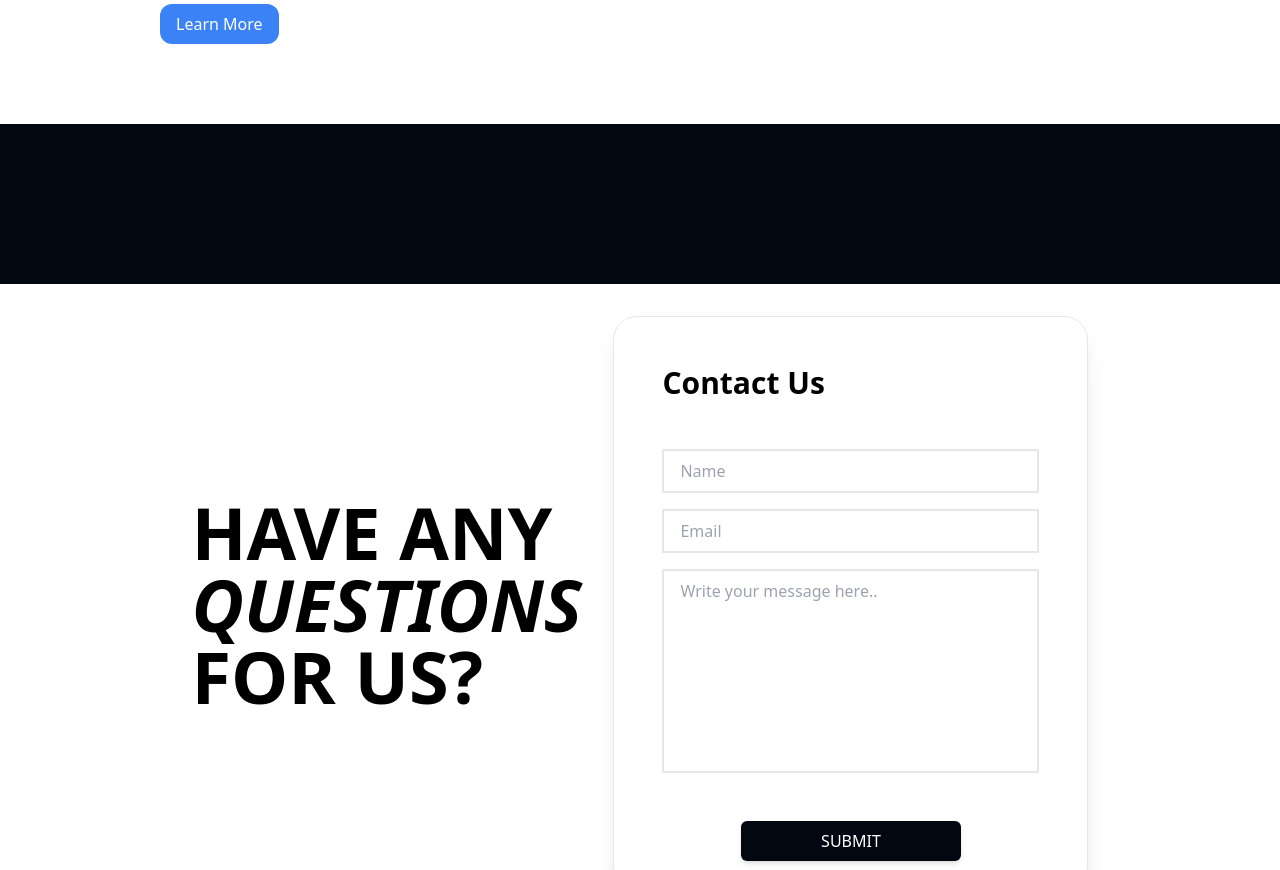
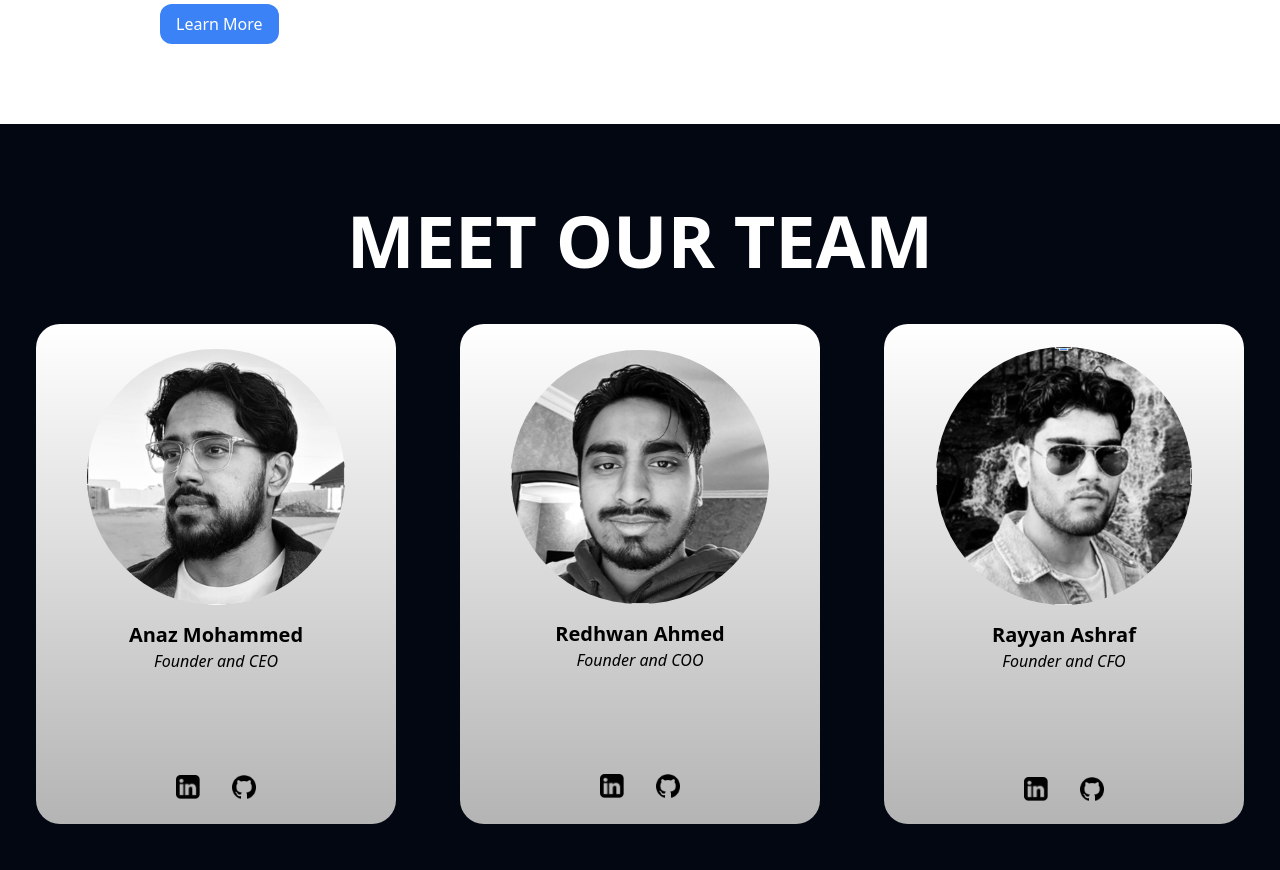
Before and after one commit to noculant/github.io, a website: page index.html in a window 1280 px wide. Shown: the part 1840-2710 px from the top of the page. Drawn offline with Linux system fonts and the light colour scheme.

Commit message:
Most of the static stuff complate

```diff
--- a/index.html
+++ b/index.html
@@ -74,8 +74,45 @@
                 <img src="assets/NOC.png" alt="Network On Campus Product Pic">
             </div>
         </section>
-        <section id="MeetTheTeam" class="py-20 bg-gray-950">
-
+        <section id="MeetTheTeam" class="py-20 bg-gray-950 flex flex-col items-center gap-12">
+            <div class="text-7xl text-white font-bold">
+                MEET OUR TEAM
+            </div>
+            <div class="flex gap-16 justify-center">
+                <div class="bg-gradient-to-b from-white to-[#B4B4B4] w-[360px] h-[500px] rounded-3xl flex flex-col justify-center items-center">
+                    <div class="text-center">
+                        <img src="assets/anaz_pic.png" alt="Pic of Anaz" class="h-3/5 rounded-full mb-4">
+                        <h1 class="font-bold text-xl">Anaz Mohammed</h1>
+                        <h2 class="italic">Founder and CEO</h2>
+                    </div>
+                    <div class="flex gap-8">
+                        <img class="h-6" src="assets/linkedInICON.png" alt="">
+                        <img class="h-6" src="assets/githubICON.png" alt="">
+                    </div>
+                </div>
+                <div class="bg-gradient-to-b from-white to-[#B4B4B4] w-[360px] h-[500px] rounded-3xl flex flex-col justify-center items-center">
+                    <div class="text-center">
+                        <img src="assets/redhwan_pic.png" alt="Pic of Redhwan" class="h-3/5 rounded-full mb-4">
+                        <h1 class="font-bold text-xl">Redhwan Ahmed</h1>
+                        <h2 class="italic">Founder and COO</h2>
+                    </div>
+                    <div class="flex gap-8">
+                        <img class="h-6" src="assets/linkedInICON.png" alt="">
+                        <img class="h-6" src="assets/githubICON.png" alt="">
+                    </div>
+                </div>
+                <div class="bg-gradient-to-b from-white to-[#B4B4B4] w-[360px] h-[500px] rounded-3xl flex flex-col justify-center items-center">
+                    <div class="text-center">
+                        <img src="assets/rayyan_pic.png" alt="Pic of Anaz" class="h-3/5 rounded-full mb-4">
+                        <h1 class="font-bold text-xl">Rayyan Ashraf</h1>
+                        <h2 class="italic">Founder and CFO</h2>
+                    </div>
+                    <div class="flex gap-8">
+                        <img class="h-6" src="assets/linkedInICON.png" alt="">
+                        <img class="h-6" src="assets/githubICON.png" alt="">
+                    </div>
+                </div>
+            </div>
         </section>
         <section id="Contact" class="py-8 px-40 flex items-center justify-evenly">
             <div class="text-7xl font-bold">
```
Also changed, not shown: assets/githubICON.png (added), assets/linkedInICON.png (added), src/output.css.
